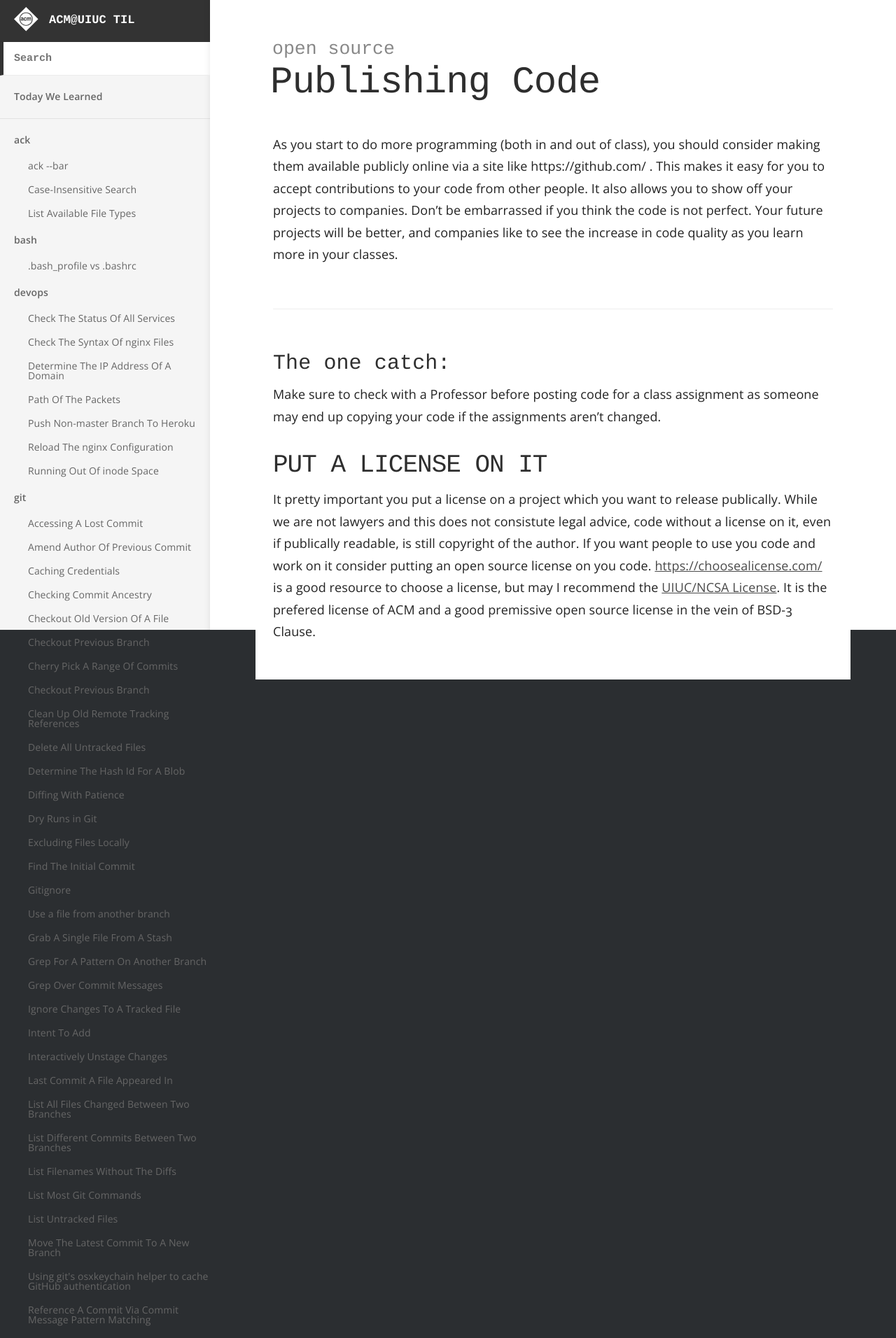
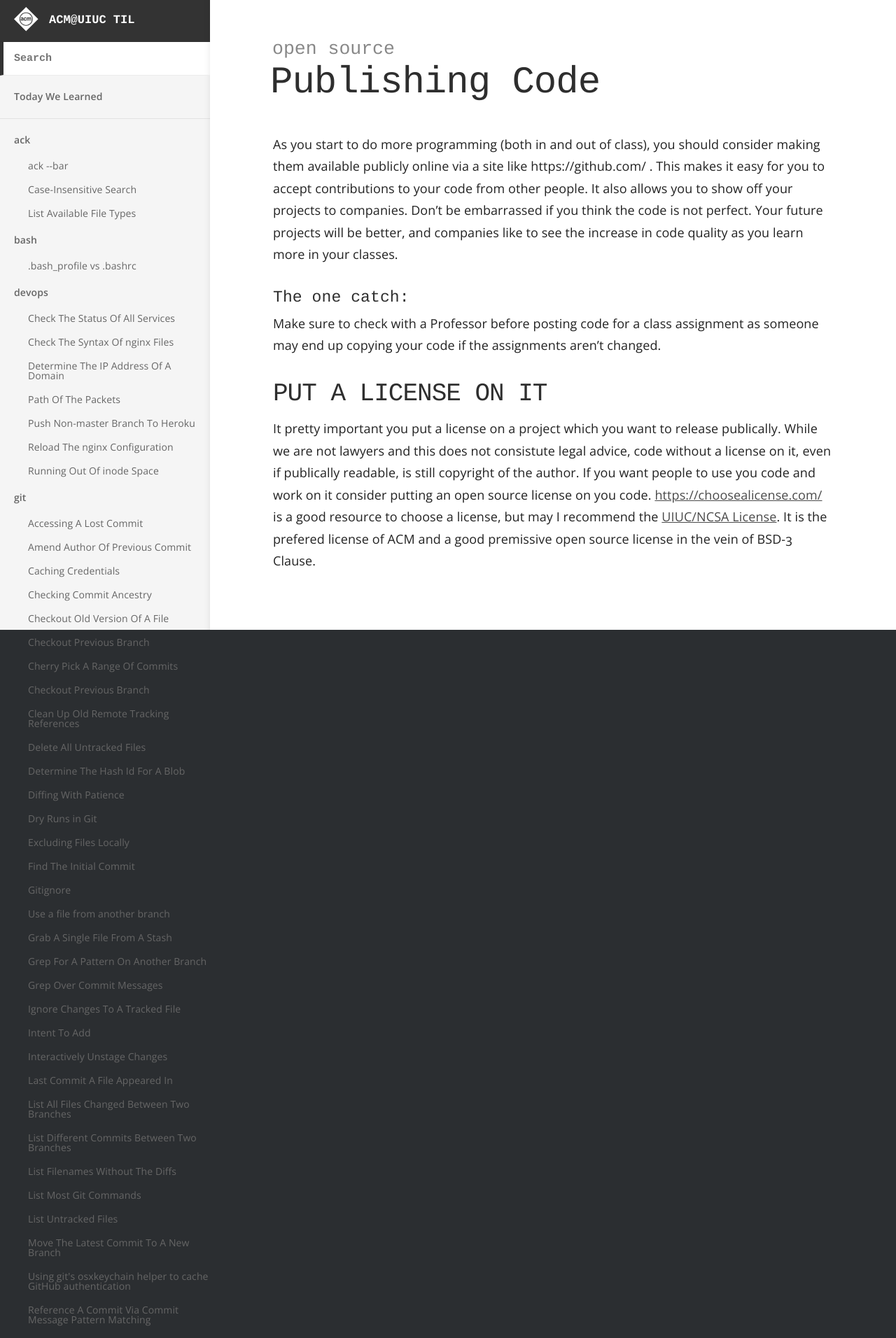
Before and after one commit to acm-uiuc/til, a Jekyll site: the page built from _til/open-source/publishing-code.md, in a window 1280 px wide. Shown: the top 1912 px of the page at 70% size. Built offline with Jekyll 4.4.1, drawn with Linux system fonts in a browser that asks for light colours.

```diff
--- a/_til/open-source/publishing-code.md
+++ b/_til/open-source/publishing-code.md
@@ -4,8 +4,7 @@ category: open source
 ---
 
 As you start to do more programming (both in and out of class), you should consider making them available publicly online via a site like https://github.com/ . This makes it easy for you to accept contributions to your code from other people. It also allows you to show off your projects to companies. Don't be embarrassed if you think the code is not perfect. Your future projects will be better, and companies like to see the increase in code quality as you learn more in your classes.
-
-### The one catch:
+#### The one catch:
 Make sure to check with a Professor before posting code for a class assignment as someone may end up copying your code if the assignments aren't changed.
 
 ## PUT A LICENSE ON IT
```
